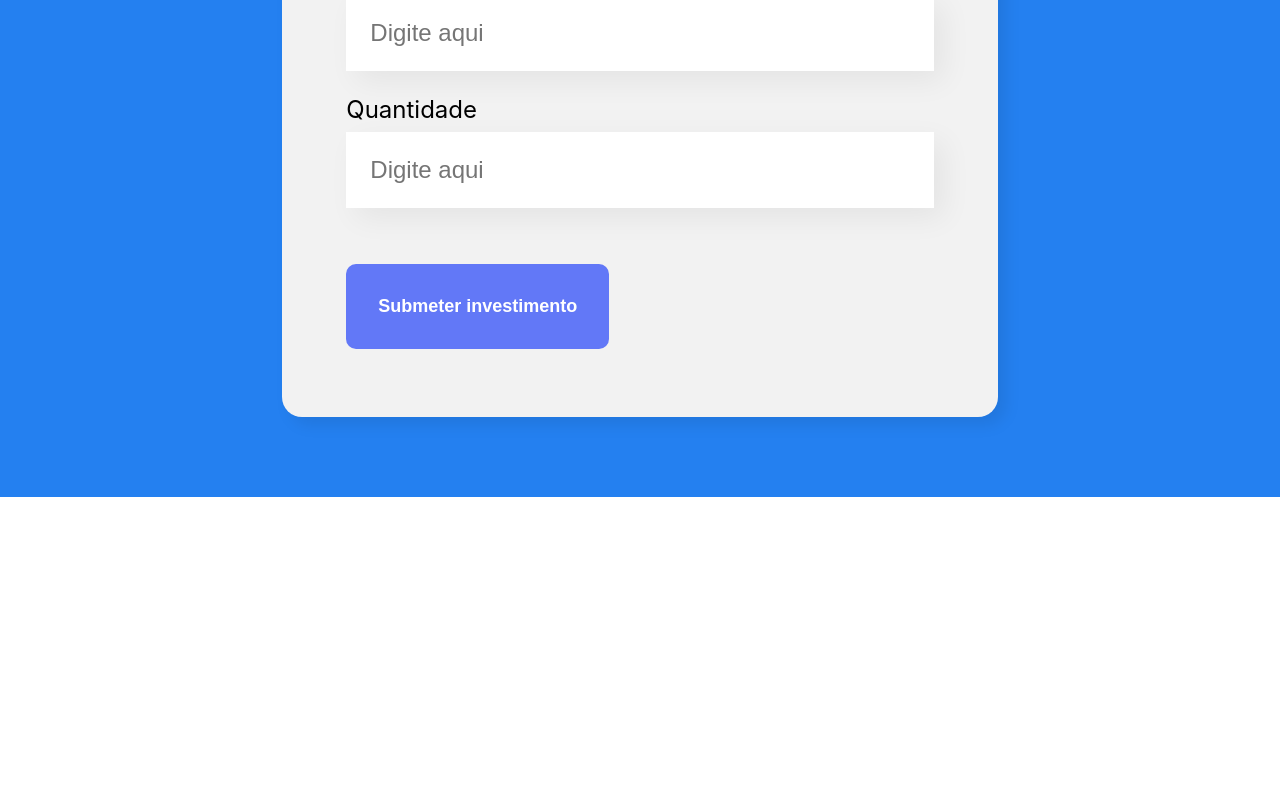
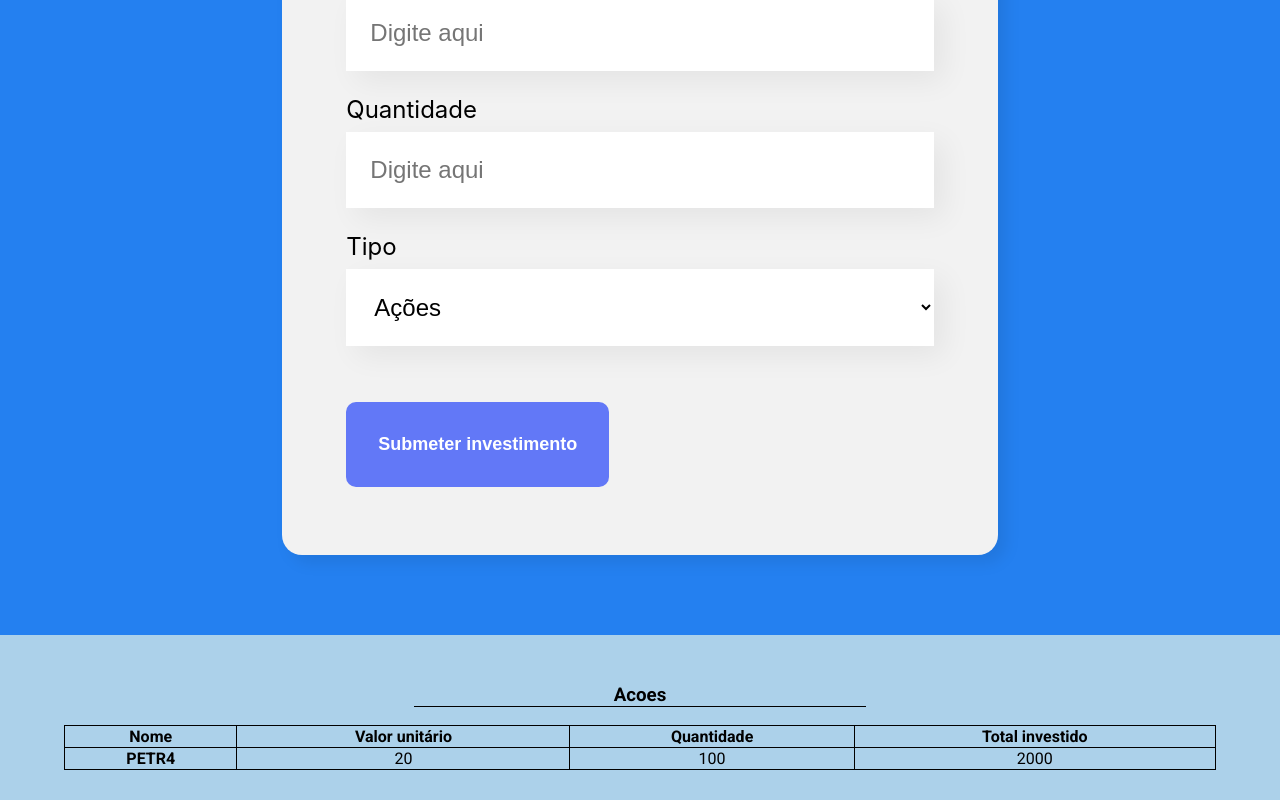
Before and after one commit to gabrielnichio/organizacao-investimentos, a React (Create React App) app: page / in a window 1280 px wide. Shown: the part 768-1568 px from the top of the page. Before the commit the page ends 1265 px from the top, so only its background shows below. Built offline with nearby package versions, Linux system fonts and the light colour scheme.

Commit message:
adicionando a tabela

```diff
--- a/src/App.js
+++ b/src/App.js
@@ -1,11 +1,22 @@
+import { useState } from "react";
 import Banner from "./Banner";
 import Formulario from "./Formulario";
+import Tabela from "./Tabela";
 
 function App() {
+
+  const [listaInvestimentos, setInvestimentos] = useState([]);
+
+  const cadastraInvestimentos = (investimento) => {
+    setInvestimentos([...listaInvestimentos, investimento]);
+    console.log(listaInvestimentos);
+  }
+
   return (
     <div className="App">
       <Banner />
-      <Formulario />
+      <Formulario aoSubmeterInvestimentos = {investimento => cadastraInvestimentos(investimento)}/>
+      <Tabela label= 'Acoes'/>
     </div>
   );
 }
--- a/src/Botao/index.js
+++ b/src/Botao/index.js
@@ -1,6 +1,7 @@
 import './Botao.css'
 
 const Botao = (props) => {
+
     return (
         <button className='botao'>
             {props.children}
--- a/src/Formulario/index.js
+++ b/src/Formulario/index.js
@@ -2,16 +2,25 @@ import { useState } from 'react';
 import CampoTexto from '../CampoTexto';
 import './Formulario.css';
 import Botao from '../Botao';
+import ListaInvestimentos from '../ListaInvestimentos';
 
 const Formulario = (props) => {
+
+    const tiposInvestimentos = ["Ações", "Fundos Imobiliários", "Tesouro Direto", "Renda Fixa", "Exterior"];
 
     const [nome, setNome] = useState('');
     const [valor, setValor] = useState('');
     const [quantidade, setQuantidade] = useState('');
+    const [tipo, setTipo] = useState('');
 
     const aoSalvar = (evento) => {
         evento.preventDefault();
-        console.log(nome, valor, quantidade);
+        props.aoSubmeterInvestimentos({
+            nome,
+            valor,
+            quantidade,
+            tipo
+        });
     }
 
 
@@ -40,6 +49,11 @@ const Formulario = (props) => {
                     aoAlterado={valor => setQuantidade(valor)}
                     obrigatorio={true}
                 />
+                <ListaInvestimentos
+                    label = 'Tipo'
+                    lista = {tiposInvestimentos}
+                    aoAlterado={valor => setTipo(valor)}
+                />
                 <Botao>
                     Submeter investimento
                 </Botao>
--- /dev/null
+++ b/src/ListaInvestimentos/ListaInvestimentos.css
@@ -0,0 +1,19 @@
+.lista-investimentos {
+    margin: 24px 0;
+}
+
+.lista-investimentos label{
+    display: block;
+    margin-bottom: 8px;
+    font-size: 24px;
+}
+
+.lista-investimentos select{
+    background-color: #FFF;
+    box-shadow: 10px 10px 30px rgba(0, 0, 0, 0.06);
+    width: 100%;
+    border: none;
+    font-size: 24px;
+    padding: 24px;
+    box-sizing: border-box;
+}
--- /dev/null
+++ b/src/ListaInvestimentos/index.js
@@ -0,0 +1,20 @@
+import './ListaInvestimentos.css';
+
+
+const ListaInvestimentos = (props) => {
+
+    const aoSelecionar = (evento) => {
+        props.aoAlterado(evento.target.value);
+    }
+
+    return (
+        <div className='lista-investimentos'>
+            <label>{props.label}</label>
+            <select onChange={aoSelecionar}>
+                {props.lista.map(value => <option key={value}>{value}</option>)}
+            </select>
+        </div>
+    )
+}
+
+export default ListaInvestimentos;
--- /dev/null
+++ b/src/Tabela/Tabela.css
@@ -0,0 +1,29 @@
+@import url('https://fonts.googleapis.com/css2?family=Roboto:ital,wght@0,100;0,300;0,400;0,500;0,700;0,900;1,100;1,300;1,400;1,500;1,700;1,900&display=swap');
+
+.tabela{
+    padding: 30px 0;
+    background-color: #ACD1EA;
+    text-align: center;
+    font-family: 'Roboto';
+    justify-content: center;
+}
+
+.tabela h3{
+    border-bottom: 1px solid;
+    padding: 0 200px;
+    display: inline-block;
+}
+
+.tabela table{
+    width: 90%;
+    margin: auto;
+}
+
+.tabela table, th, td{
+    border: 1px solid;
+    border-collapse: collapse;
+}
+
+.tabela td{
+    text-align: center;
+}
--- /dev/null
+++ b/src/Tabela/index.js
@@ -0,0 +1,27 @@
+import './Tabela.css';
+
+const Tabela = (props) => {
+    return (
+        <section className='tabela'>
+            <h3>{props.label}</h3>
+            <table>
+                <thead>
+                    <th>Nome</th>
+                    <th>Valor unitário</th>
+                    <th>Quantidade</th>
+                    <th>Total investido</th>
+                </thead>
+                <tbody>
+                    <tr>
+                        <th>PETR4</th>
+                        <td>20</td>
+                        <td>100</td>
+                        <td>{100 * 20}</td>
+                    </tr>
+                </tbody>
+            </table>
+        </section>
+    )
+}
+
+export default Tabela;
```
